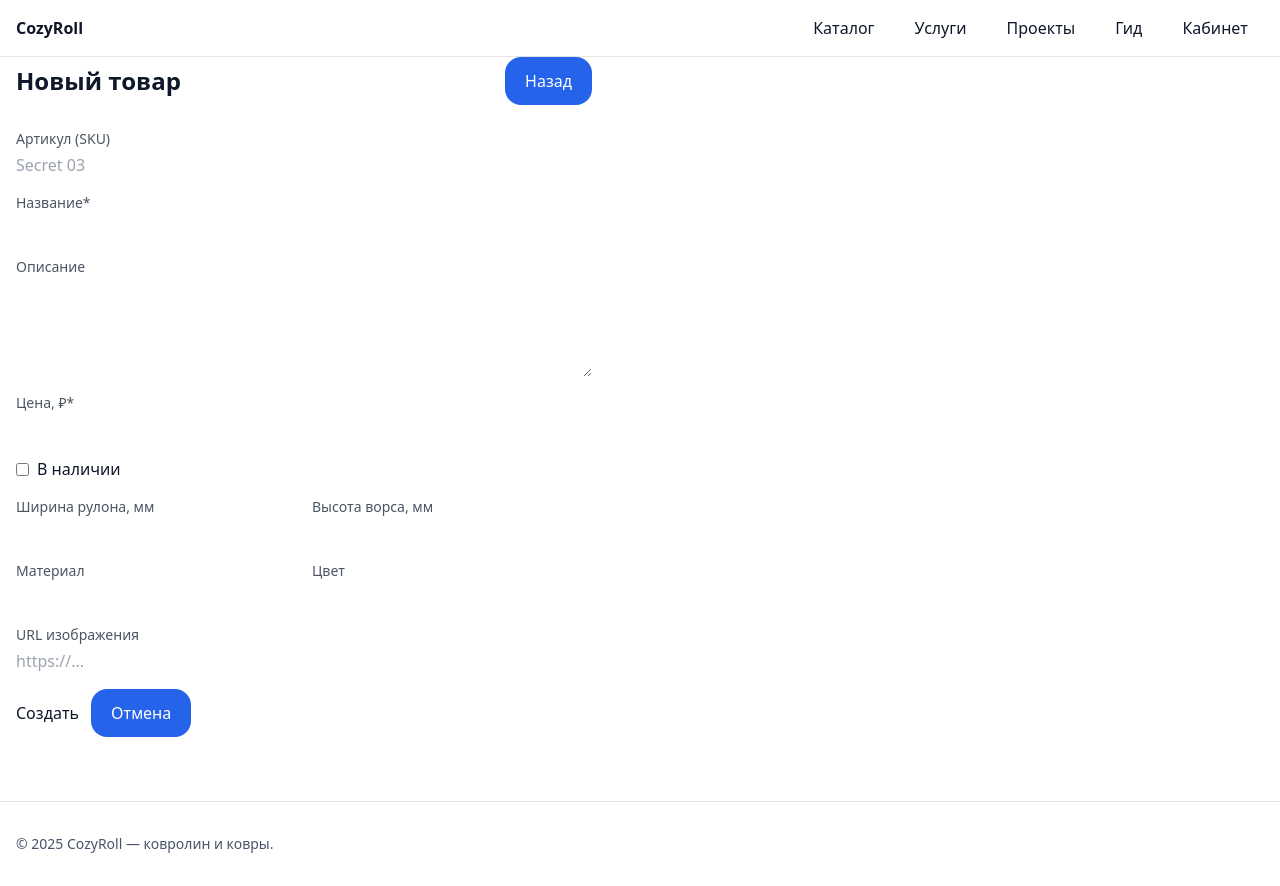
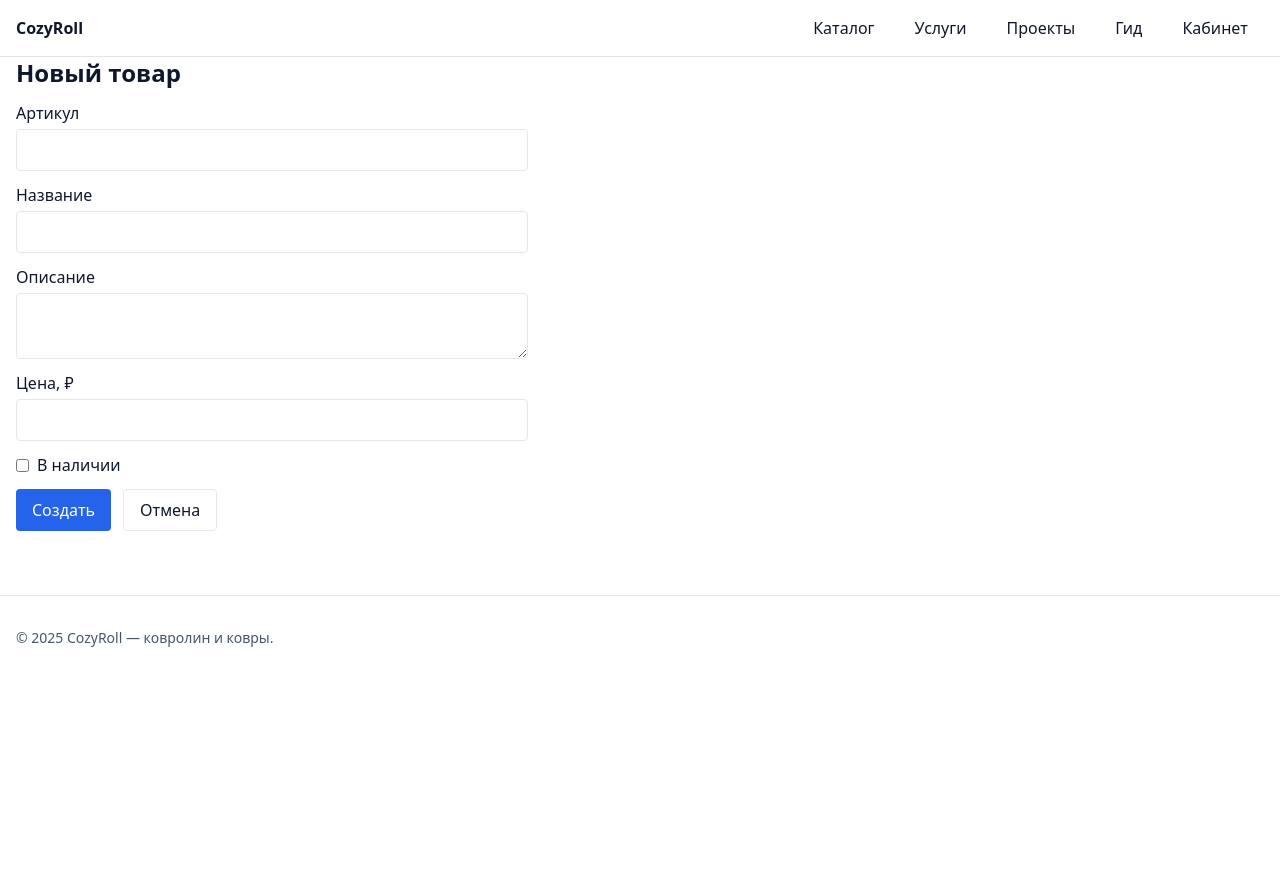
Before and after one commit to voronchev-oss/cozyroll, a Next.js app: page /admin/products/new in a window 1280 px wide. After the commit the page ends 800 px from the top, so only its background shows below. Built offline with nearby package versions, Linux system fonts and the light colour scheme.

Commit message:
fix: Next16 cookies/headers + CSRF flow

```diff
--- a/src/app/admin/products/new/page.tsx
+++ b/src/app/admin/products/new/page.tsx
@@ -2,85 +2,53 @@
 import Link from "next/link";
 import { headers } from "next/headers";
 
+function pickCsrf(h: Headers) {
+  const raw = h.get("cookie") || "";
+  const m = raw.match(/cozyroll_csrf=([^;]+)/);
+  return m ? decodeURIComponent(m[1]) : "";
+}
+
 export const runtime = "nodejs";
 
 export default async function NewProduct() {
-  // В Next 16 headers() → Promise → нужен await
-  const h = await headers();
-
-  // Достаём CSRF-токен из cookie (как строку)
-  const raw = h.get("cookie") || "";
-  const m = raw.match(/cozyroll_csrf=([^;]+)/);
-  const csrf = m ? decodeURIComponent(m[1]) : "";
+  const h = await headers();             // ВАЖНО: await
+  const csrf = pickCsrf(h as unknown as Headers);
 
   return (
-    <div className="grid gap-6 max-w-xl">
-      <div className="flex items-center justify-between">
+    <form action="/api/products" method="POST" className="grid gap-3 max-w-lg">
       <h1 className="text-2xl font-semibold">Новый товар</h1>
-        <Link href="/admin/products" className="btn">Назад</Link>
-      </div>
 
-      <form action="/api/products" method="POST" className="grid gap-4">
-        {/* CSRF — обязателен */}
       <input type="hidden" name="csrf" value={csrf} />
 
       <label className="grid gap-1">
-          <span className="text-sm text-gray-600">Артикул (SKU)</span>
-          <input name="sku" className="input" placeholder="Secret 03" />
+        <span>Артикул</span>
+        <input name="sku" className="border rounded px-3 py-2" />
       </label>
 
       <label className="grid gap-1">
-          <span className="text-sm text-gray-600">Название*</span>
-          <input name="title" required className="input" />
+        <span>Название</span>
+        <input name="title" required className="border rounded px-3 py-2" />
       </label>
 
       <label className="grid gap-1">
-          <span className="text-sm text-gray-600">Описание</span>
-          <textarea name="description" rows={4} className="input" />
+        <span>Описание</span>
+        <textarea name="description" className="border rounded px-3 py-2" />
       </label>
 
       <label className="grid gap-1">
-          <span className="text-sm text-gray-600">Цена, ₽*</span>
-          <input name="price" type="number" min="0" step="1" required className="input" />
+        <span>Цена, ₽</span>
+        <input name="price" type="number" min="0" step="1" className="border rounded px-3 py-2" />
       </label>
 
       <label className="inline-flex items-center gap-2">
         <input type="checkbox" name="inStock" />
-          <span>В наличии</span>
-        </label>
-
-        <div className="grid grid-cols-2 gap-4">
-          <label className="grid gap-1">
-            <span className="text-sm text-gray-600">Ширина рулона, мм</span>
-            <input name="widthMm" type="number" min="0" step="1" className="input" />
-          </label>
-          <label className="grid gap-1">
-            <span className="text-sm text-gray-600">Высота ворса, мм</span>
-            <input name="pileHeight" type="number" min="0" step="1" className="input" />
-          </label>
-        </div>
-
-        <div className="grid grid-cols-2 gap-4">
-          <label className="grid gap-1">
-            <span className="text-sm text-gray-600">Материал</span>
-            <input name="material" className="input" />
-          </label>
-          <label className="grid gap-1">
-            <span className="text-sm text-gray-600">Цвет</span>
-            <input name="color" className="input" />
-          </label>
-        </div>
-
-        <label className="grid gap-1">
-          <span className="text-sm text-gray-600">URL изображения</span>
-          <input name="imageUrl" className="input" placeholder="https://..." />
+        В наличии
       </label>
 
       <div className="flex gap-3">
-          <button className="btn-primary" type="submit">Создать</button>
-          <Link href="/admin/products" className="btn">Отмена</Link>
+        <button className="px-4 py-2 rounded bg-blue-600 text-white">Создать</button>
+        <Link href="/admin/products" className="px-4 py-2 rounded border">Отмена</Link>
       </div>
     </form>
-    </div>
   );
 }
--- a/src/app/admin/products/page.tsx
+++ b/src/app/admin/products/page.tsx
@@ -3,42 +3,46 @@ import Link from "next/link";
 import { headers } from "next/headers";
 import { listProducts } from "@/lib/db";
 
+function pickCsrf(h: Headers) {
+  const raw = h.get("cookie") || "";
+  const m = raw.match(/cozyroll_csrf=([^;]+)/);
+  return m ? decodeURIComponent(m[1]) : "";
+}
+
 export const runtime = "nodejs";
 
-const fmt = (n: number) => new Intl.NumberFormat("ru-RU").format(n);
+const fmt = (n: number) =>
+  new Intl.NumberFormat("ru-RU").format(Math.round(n || 0));
 
 export default async function AdminProducts() {
-  // В Next 16 headers() -> Promise
-  const h = await headers();
-  // Достаём CSRF-токен из cookie
-  const raw = h.get("cookie") || "";
-  const m = raw.match(/cozyroll_csrf=([^;]+)/);
-  const csrf = m ? decodeURIComponent(m[1]) : "";
-
   const items = await listProducts();
+  const h = await headers();                    // ВАЖНО: await
+  const csrf = pickCsrf(h as unknown as Headers);
 
   return (
-    <div className="grid gap-6">
-      <div className="flex items-center justify-between">
+    <div className="grid gap-4">
+      <div className="flex justify-between items-center">
         <h1 className="text-2xl font-semibold">Товары</h1>
-        <Link href="/admin/products/new" className="bg-blue-600 text-white rounded px-4 py-2">
-          Добавить
+        <Link className="px-3 py-2 rounded bg-blue-600 text-white" href="/admin/products/new">
+          Новый товар
         </Link>
       </div>
 
-      <div className="overflow-x-auto">
-        <table className="min-w-full text-sm">
+      <div className="overflow-x-auto border rounded">
+        <table className="min-w-[600px] w-full">
           <thead>
-            <tr className="text-left">
-              <th className="p-2">Название</th>
-              <th className="p-2">Цена</th>
-              <th className="p-2">Наличие</th>
-              <th className="p-2" />
+            <tr className="bg-gray-50">
+              <th className="text-left p-2">Артикул</th>
+              <th className="text-left p-2">Название</th>
+              <th className="text-left p-2">Цена</th>
+              <th className="text-left p-2">Наличие</th>
+              <th className="text-left p-2 w-48">Действия</th>
             </tr>
           </thead>
           <tbody>
-            {items.map((p) => (
+            {items.map(p => (
               <tr key={p.id} className="border-t">
+                <td className="p-2">{p.sku}</td>
                 <td className="p-2">{p.title}</td>
                 <td className="p-2">{fmt(p.price || 0)} ₽</td>
                 <td className="p-2">{p.inStock ? "В наличии" : "Нет"}</td>
@@ -48,21 +52,16 @@ export default async function AdminProducts() {
                       Редактировать
                     </Link>
                     <form action="/api/products/delete" method="POST">
+                      <input type="hidden" name="id" value={p.id} />
                       <input type="hidden" name="csrf" value={csrf} />
-                      <input type="hidden" name="id" value={p.id} />
-                      <button className="px-3 py-1 border rounded text-red-600">Удалить</button>
+                      <button className="px-3 py-1 border rounded text-red-600">
+                        Удалить
+                      </button>
                     </form>
                   </div>
                 </td>
               </tr>
             ))}
-            {items.length === 0 && (
-              <tr>
-                <td className="p-4 text-slate-500" colSpan={4}>
-                  Товаров пока нет.
-                </td>
-              </tr>
-            )}
           </tbody>
         </table>
       </div>
--- a/src/app/api/products/delete/route.ts
+++ b/src/app/api/products/delete/route.ts
@@ -1,20 +1,20 @@
 import { NextResponse } from "next/server";
 import { deleteProduct } from "@/lib/db";
 import { requireAdmin, requireCsrf } from "@/lib/api-guard";
+
 export const runtime = "nodejs";
 
 export async function POST(req: Request) {
-  const unauth = await requireAdmin(req);
-  if (unauth) return unauth;
+  const auth = await requireAdmin();
+  if (auth) return auth;
 
   const fd = await req.formData();
-  if (!requireCsrf(req, fd)) {
-    return NextResponse.json({ error: "unauthorized" }, { status: 401 });
-  }
+  const csrf = await requireCsrf(fd);
+  if (csrf) return csrf;
 
   const id = String(fd.get("id") || "");
-  if (!id) return NextResponse.json({ error: "missing id" }, { status: 400 });
+  if (!id) return NextResponse.json({ error: "no id" }, { status: 400 });
 
   await deleteProduct(id);
-  return NextResponse.json({ ok: true });
+  return NextResponse.redirect(new URL("/admin/products", req.url));
 }
--- a/src/app/api/products/route.ts
+++ b/src/app/api/products/route.ts
@@ -1,36 +1,31 @@
 import { NextResponse } from "next/server";
-import { createProduct, listProducts } from "@/lib/db";
+import { listProducts, createProduct } from "@/lib/db";
 import { requireAdmin, requireCsrf } from "@/lib/api-guard";
+
 export const runtime = "nodejs";
 
 export async function GET() {
   const items = await listProducts();
-  return NextResponse.json(items);
+  return NextResponse.json({ ok: true, items });
 }
 
 export async function POST(req: Request) {
-  const unauth = await requireAdmin(req);
-  if (unauth) return unauth;
+  const auth = await requireAdmin();
+  if (auth) return auth;
 
   const fd = await req.formData();
-  if (!requireCsrf(req, fd)) {
-    return NextResponse.json({ error: "unauthorized" }, { status: 401 });
-  }
+  const csrf = await requireCsrf(fd);
+  if (csrf) return csrf;
 
-  const b = {
+  const body = {
     sku: String(fd.get("sku") || ""),
-    title: String(fd.get("title") || ""),
+    title: String(fd.get("title") || "Без названия"),
     description: fd.get("description") ? String(fd.get("description")) : null,
     price: Math.round(Number(fd.get("price") || 0)),
     currency: "RUB",
     inStock: !!fd.get("inStock"),
-    widthMm: fd.get("widthMm") != null ? Number(fd.get("widthMm")) : null,
-    pileHeight: fd.get("pileHeight") != null ? Number(fd.get("pileHeight")) : null,
-    material: fd.get("material") ? String(fd.get("material")) : null,
-    color: fd.get("color") ? String(fd.get("color")) : null,
-    imageUrl: fd.get("imageUrl") ? String(fd.get("imageUrl")) : null,
-  } as const;
+  };
 
-  const id = await createProduct(b);
-  return NextResponse.json({ ok: true, id }, { status: 201 });
+  const id = await createProduct(body);
+  return NextResponse.redirect(new URL(`/admin/products/${id}/edit`, req.url));
 }
```
Also changed, not shown: middleware.ts (+20 -18 lines), src/lib/api-guard.ts (+20 -31 lines). Lines whose indentation alone changed are shown as unchanged.
